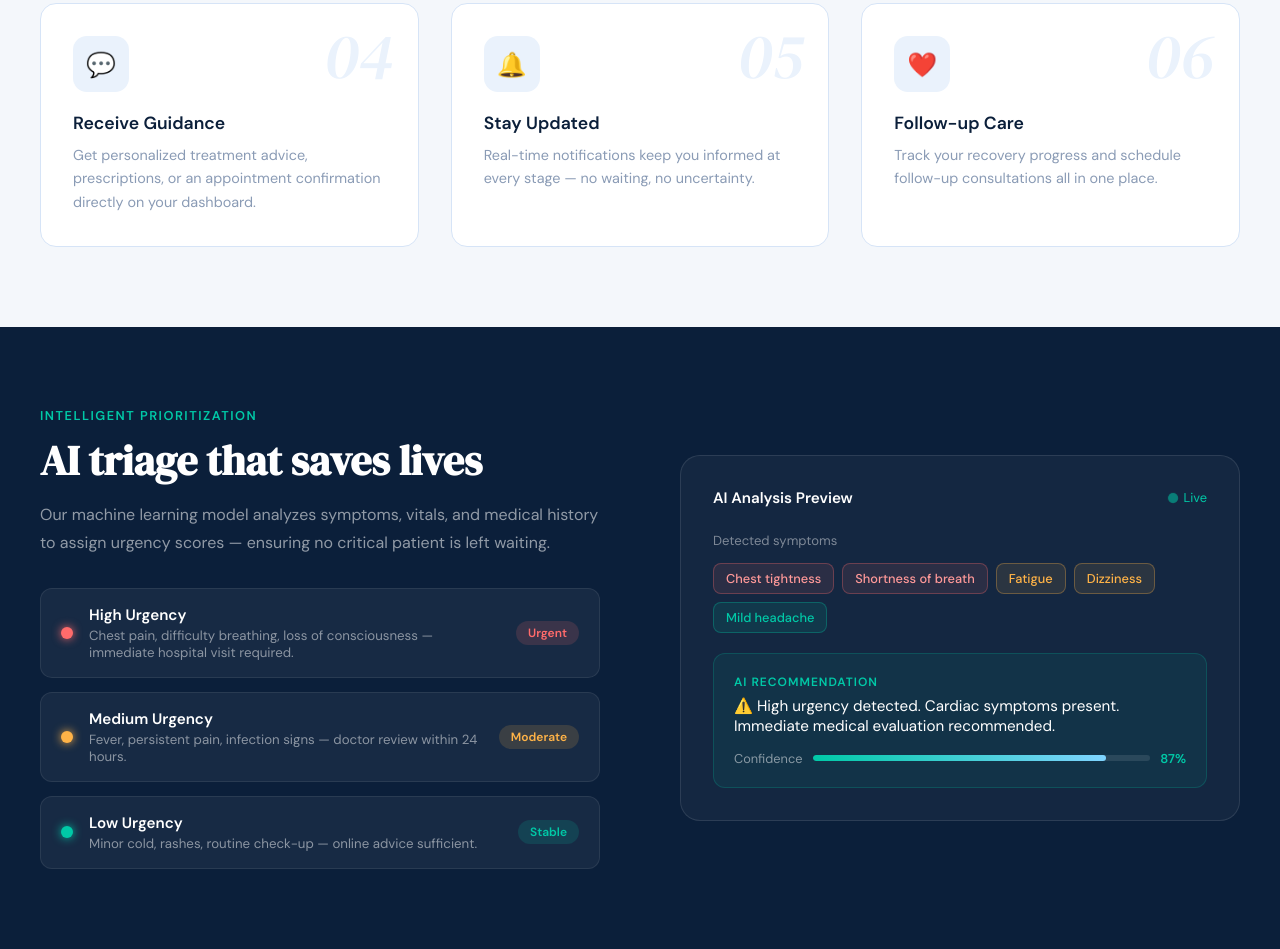
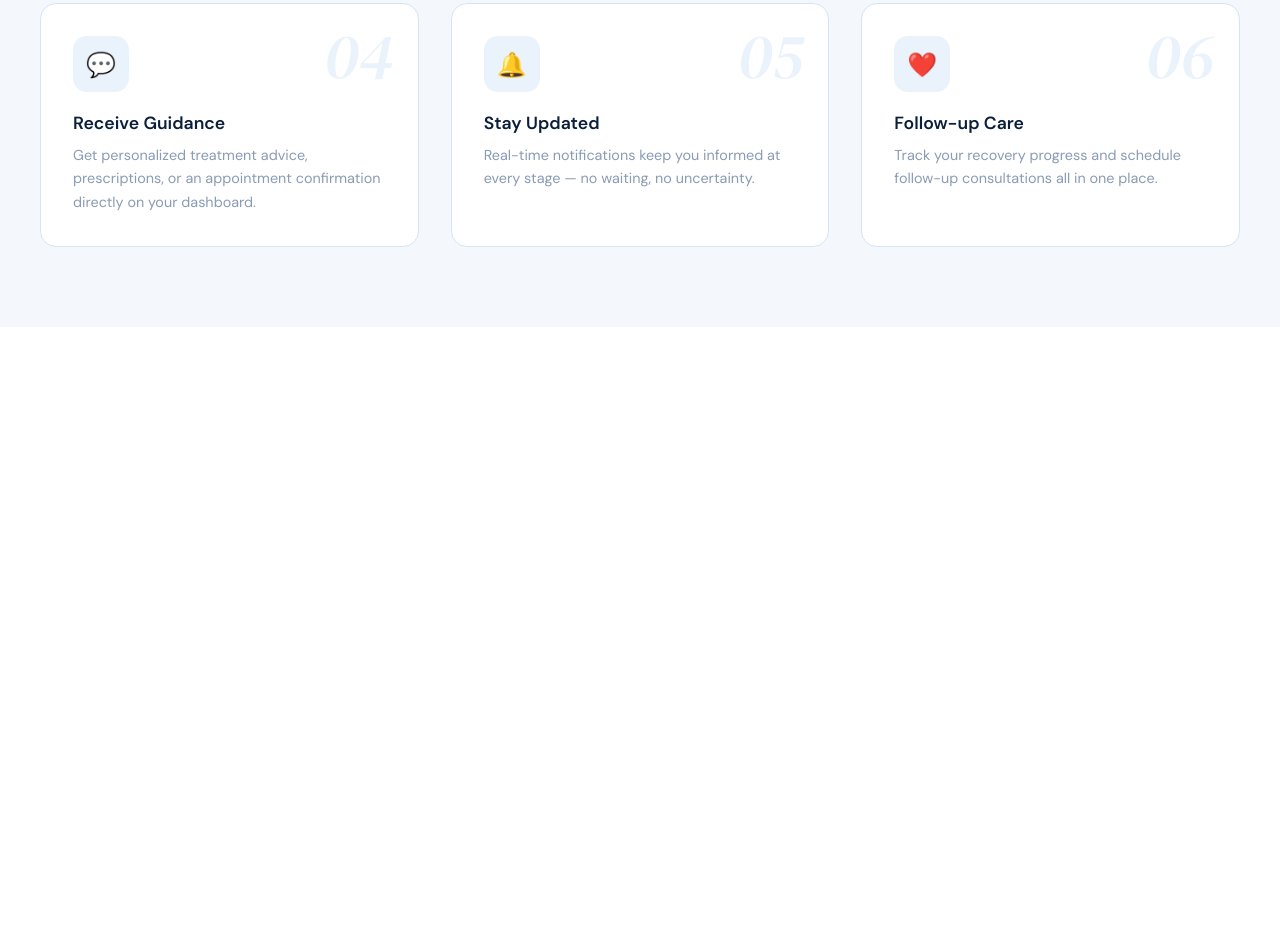
Before and after one commit to PushkarArya01/QuanrumMinds, a website: page medicore-health.html in a window 1280 px wide. Shown: the part 1357-2306 px from the top of the page. After the commit the page ends 1684 px from the top, so only its background shows below. Drawn offline with Linux system fonts and the light colour scheme.

Commit message:
Update medicore-health.html

```diff
--- a/medicore-health.html
+++ b/medicore-health.html
@@ -828,68 +828,6 @@
     </div>
   </section>
 
-  <!-- AI TRIAGE -->
-  <section id="ai">
-    <div class="section-inner">
-      <div class="ai-inner">
-        <div>
-          <div class="section-label">Intelligent Prioritization</div>
-          <h2 class="section-title">AI triage that saves lives</h2>
-          <p class="section-sub">Our machine learning model analyzes symptoms, vitals, and medical history to assign urgency scores — ensuring no critical patient is left waiting.</p>
-          <div class="urgency-cards">
-            <div class="urgency-item high">
-              <div class="urgency-dot"></div>
-              <div class="urgency-text">
-                <h4>High Urgency</h4>
-                <p>Chest pain, difficulty breathing, loss of consciousness — immediate hospital visit required.</p>
-              </div>
-              <div class="urgency-badge">Urgent</div>
-            </div>
-            <div class="urgency-item medium">
-              <div class="urgency-dot"></div>
-              <div class="urgency-text">
-                <h4>Medium Urgency</h4>
-                <p>Fever, persistent pain, infection signs — doctor review within 24 hours.</p>
-              </div>
-              <div class="urgency-badge">Moderate</div>
-            </div>
-            <div class="urgency-item low">
-              <div class="urgency-dot"></div>
-              <div class="urgency-text">
-                <h4>Low Urgency</h4>
-                <p>Minor cold, rashes, routine check-up — online advice sufficient.</p>
-              </div>
-              <div class="urgency-badge">Stable</div>
-            </div>
-          </div>
-        </div>
-        <div class="ai-visual">
-          <div class="ai-visual-header">
-            <h4>AI Analysis Preview</h4>
-            <div class="ai-pulse"><div class="ai-pulse-dot"></div> Live</div>
-          </div>
-          <p style="color:rgba(255,255,255,0.45);font-size:0.82rem;margin-bottom:14px;">Detected symptoms</p>
-          <div class="symptom-tags">
-            <span class="symptom-tag tag-high">Chest tightness</span>
-            <span class="symptom-tag tag-high">Shortness of breath</span>
-            <span class="symptom-tag tag-med">Fatigue</span>
-            <span class="symptom-tag tag-med">Dizziness</span>
-            <span class="symptom-tag tag-low">Mild headache</span>
-          </div>
-          <div class="ai-result">
-            <div class="ai-result-label">AI Recommendation</div>
-            <div class="ai-result-text">⚠️ High urgency detected. Cardiac symptoms present. Immediate medical evaluation recommended.</div>
-            <div class="ai-confidence">
-              <span class="confidence-label">Confidence</span>
-              <div class="confidence-bar"><div class="confidence-fill"></div></div>
-              <span class="confidence-val">87%</span>
-            </div>
-          </div>
-        </div>
-      </div>
-    </div>
-  </section>
-</div>
 
 <!-- ROLE SELECTION MODAL -->
 <div class="overlay" id="role-modal">
```
